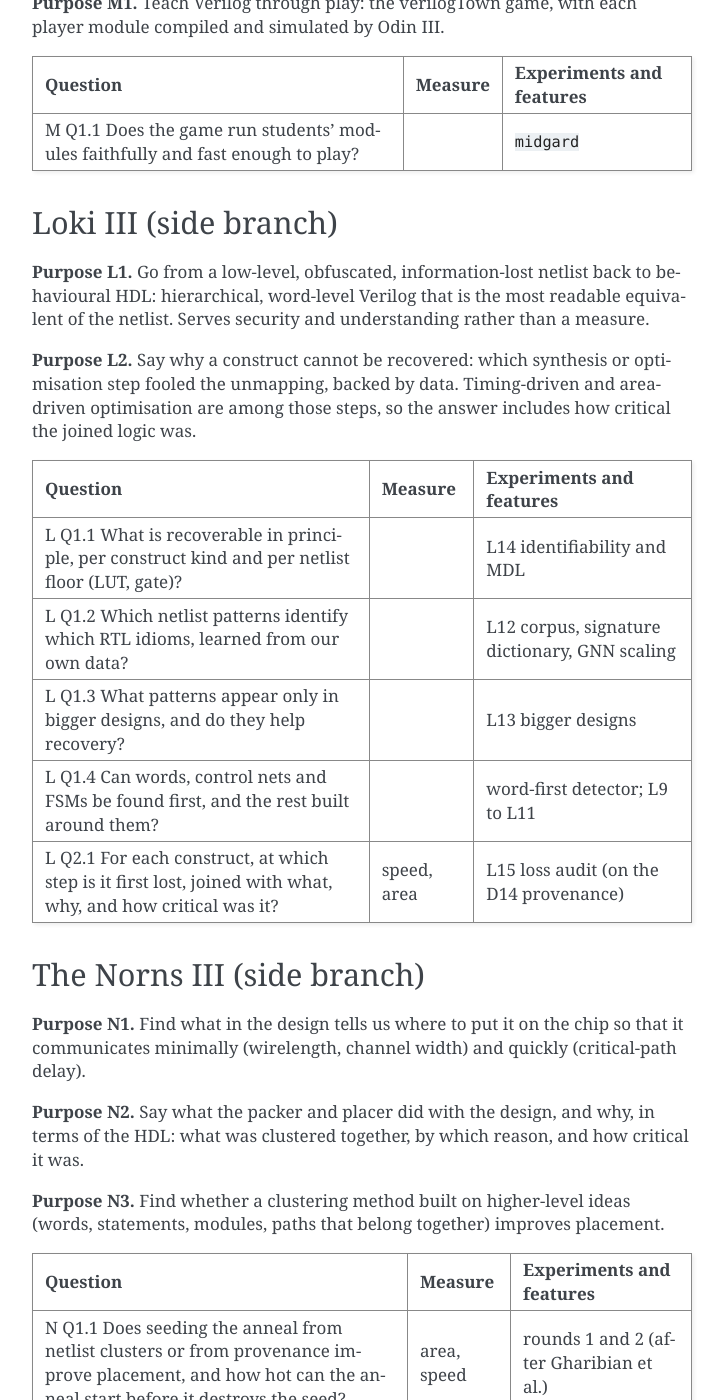
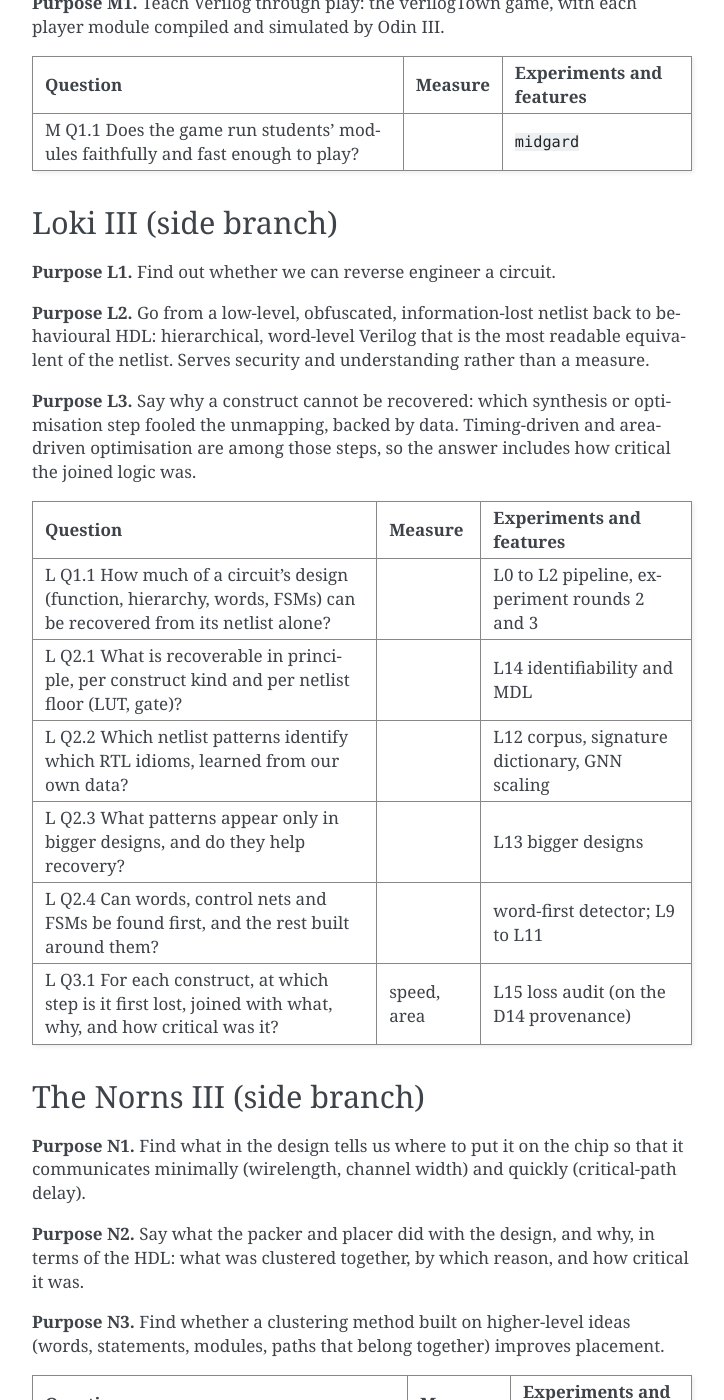
Before and after one commit to drpaj12/YggdrasilIII, a Sphinx documentation site: the page built from docs/purpose.md, in a window 1280 px wide and 1400 px high, scrolled down 3104 px. Shown: the whole window, without its empty margins (388-1112 px from the left). Built offline with Sphinx 7.4.7, drawn with Linux system fonts in a browser that asks for light colours.

Commit message:
docs: purpose page, Loki L1 = can we reverse engineer a circuit (Peter)
Co-Authored-By: Claude Opus 5.5 <noreply@anthropic.com>
Claude-Session: https://claude.ai/code/session_01QXLrwdb627rCVPVQ2NfGK9

```diff
--- a/docs/purpose.md
+++ b/docs/purpose.md
@@ -101,21 +101,24 @@ and simulated by Odin III.
 
 ## Loki III (side branch)
 
-**Purpose L1.** Go from a low-level, obfuscated, information-lost netlist back to behavioural HDL:
+**Purpose L1.** Find out whether we can reverse engineer a circuit.
+
+**Purpose L2.** Go from a low-level, obfuscated, information-lost netlist back to behavioural HDL:
 hierarchical, word-level Verilog that is the most readable equivalent of the netlist. Serves
 security and understanding rather than a measure.
 
-**Purpose L2.** Say why a construct cannot be recovered: which synthesis or optimisation step fooled
+**Purpose L3.** Say why a construct cannot be recovered: which synthesis or optimisation step fooled
 the unmapping, backed by data. Timing-driven and area-driven optimisation are among those steps, so
 the answer includes how critical the joined logic was.
 
 | Question | Measure | Experiments and features |
 |---|---|---|
-| L Q1.1 What is recoverable in principle, per construct kind and per netlist floor (LUT, gate)? | | L14 identifiability and MDL |
-| L Q1.2 Which netlist patterns identify which RTL idioms, learned from our own data? | | L12 corpus, signature dictionary, GNN scaling |
-| L Q1.3 What patterns appear only in bigger designs, and do they help recovery? | | L13 bigger designs |
-| L Q1.4 Can words, control nets and FSMs be found first, and the rest built around them? | | word-first detector; L9 to L11 |
-| L Q2.1 For each construct, at which step is it first lost, joined with what, why, and how critical was it? | speed, area | L15 loss audit (on the D14 provenance) |
+| L Q1.1 How much of a circuit's design (function, hierarchy, words, FSMs) can be recovered from its netlist alone? | | L0 to L2 pipeline, experiment rounds 2 and 3 |
+| L Q2.1 What is recoverable in principle, per construct kind and per netlist floor (LUT, gate)? | | L14 identifiability and MDL |
+| L Q2.2 Which netlist patterns identify which RTL idioms, learned from our own data? | | L12 corpus, signature dictionary, GNN scaling |
+| L Q2.3 What patterns appear only in bigger designs, and do they help recovery? | | L13 bigger designs |
+| L Q2.4 Can words, control nets and FSMs be found first, and the rest built around them? | | word-first detector; L9 to L11 |
+| L Q3.1 For each construct, at which step is it first lost, joined with what, why, and how critical was it? | speed, area | L15 loss audit (on the D14 provenance) |
 
 ## The Norns III (side branch)
 
```
